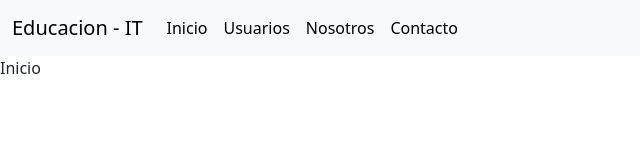
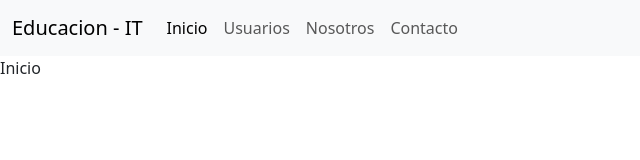
Before and after one commit to yisusnet/71370-Jesus-Nastasi_desafio-13, a React (Vite) app: page / in a window 1280 px wide. Shown: the top 160 px of the page, without its empty margins (0-640 px from the left). Built offline with nearby package versions, Linux system fonts and the light colour scheme.

Commit message:
modifico para corregir errores

```diff
--- a/src/components/NavItem.jsx
+++ b/src/components/NavItem.jsx
@@ -5,7 +5,7 @@ const NavItem = ({ objItem }) => {
 
   return (
     <li className="nav-item">
-      <NavLink className="nav-link" to={objItem}>{objItem.nombre}</NavLink>
+      <NavLink className="nav-link" to={objItem.ruta}>{objItem.nombre}</NavLink>
     </li>
   );
 }
--- a/src/components/Navbar.jsx
+++ b/src/components/Navbar.jsx
@@ -12,6 +12,7 @@ const Navbar = () => {
         </button>
         <div className="collapse navbar-collapse" id="navbarNav">
           <ul className="navbar-nav">
+
             {menuItems.map((item, idx) => (
               <NavItem objItem={item} key={`${idx}-${item.nombre}`} />
             ))}
```
Also changed, not shown: 1 other file (tests, documents, lock files or other folders).
